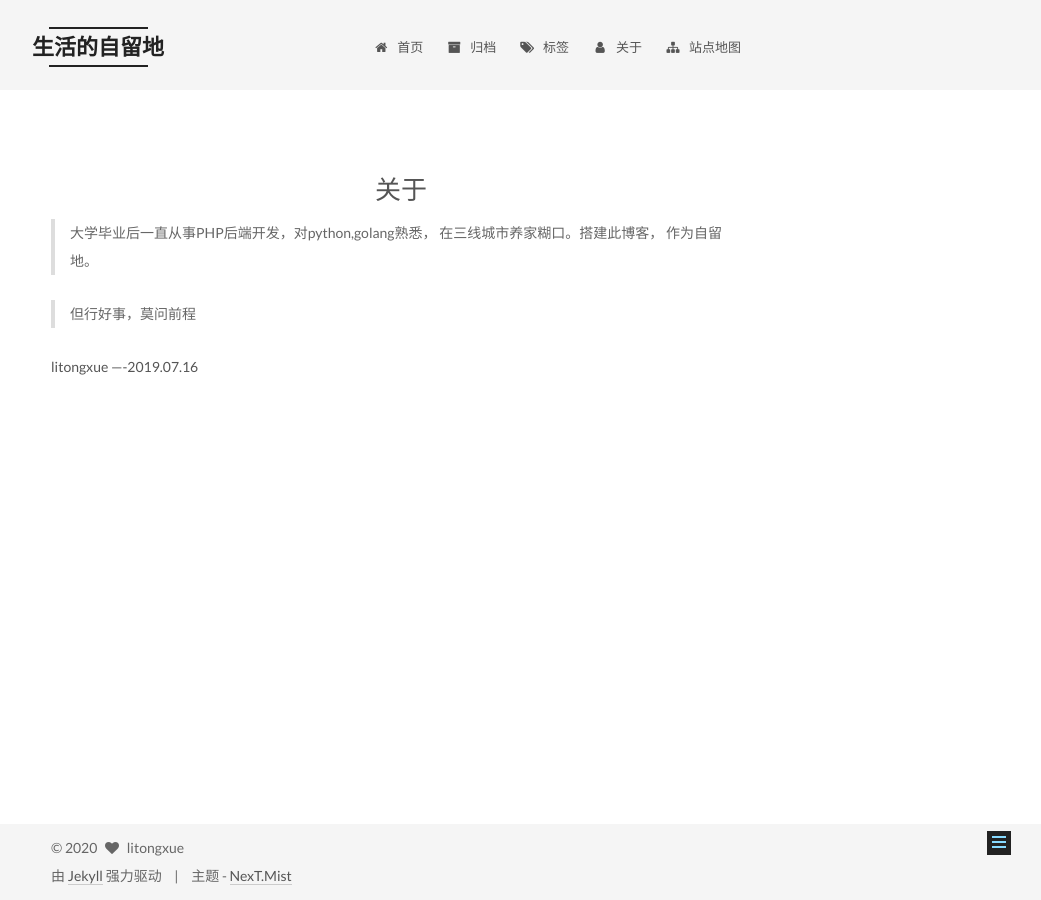
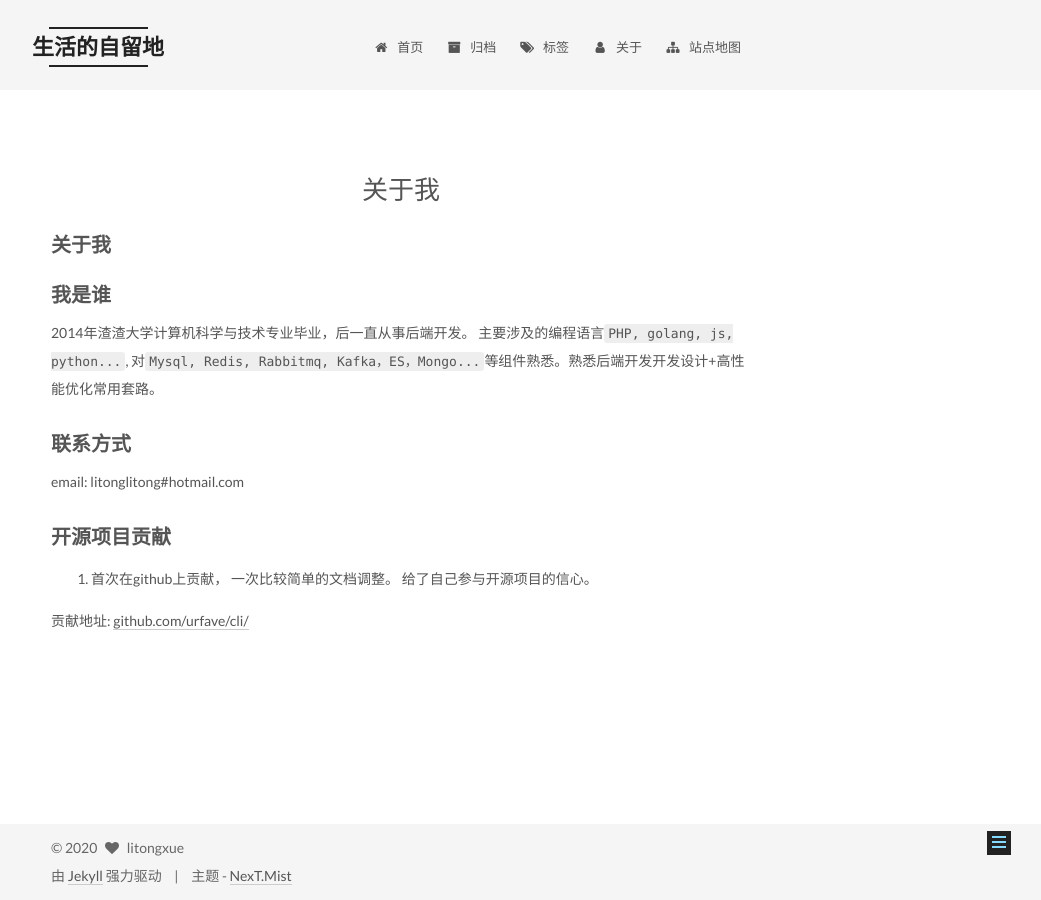
Before and after one commit to l1905/l1905.github.com, a Jekyll site: the page built from about/index.md, in a window 1280 px wide. Shown: the whole page, without its empty margins (239-1280 px from the left). Built offline with Jekyll 4.4.1, drawn with Linux system fonts in a browser that asks for light colours; comment, search, counter and statistics services are not loaded; our own code applies the rules of GitHub Pages for plain Markdown files.

Commit message:
update-about

```diff
--- a/about/index.md
+++ b/about/index.md
@@ -3,9 +3,24 @@ layout: page
 type: about
 ---
 
-> 大学毕业后一直从事PHP后端开发，对python,golang熟悉， 在三线城市养家糊口。搭建此博客， 作为自留地。
 
-> 但行好事，莫问前程
+### 关于我
 
 
-litongxue ----2019.07.16
+
+### 我是谁
+
+
+2014年渣渣大学计算机科学与技术专业毕业，后一直从事后端开发。 主要涉及的编程语言`PHP, golang, js, python...`, 对`Mysql, Redis, Rabbitmq, Kafka，ES，Mongo...`等组件熟悉。熟悉后端开发开发设计+高性能优化常用套路。
+
+
+### 联系方式
+
+email: litonglitong#hotmail.com
+
+
+### 开源项目贡献
+
+1. 首次在github上贡献， 一次比较简单的文档调整。 给了自己参与开源项目的信心。
+
+  贡献地址: [github.com/urfave/cli/](https://github.com/urfave/cli/commits?author=l1905)
```
